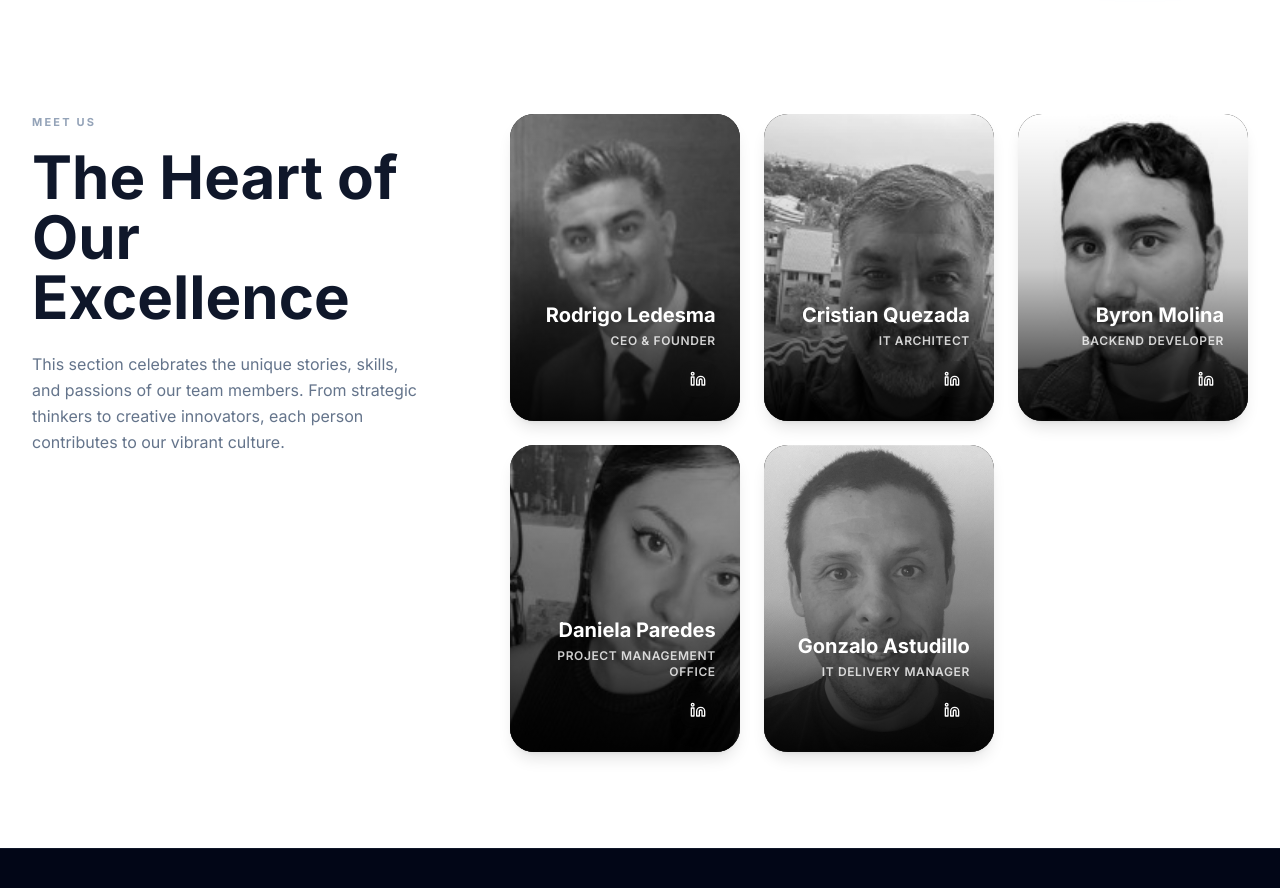
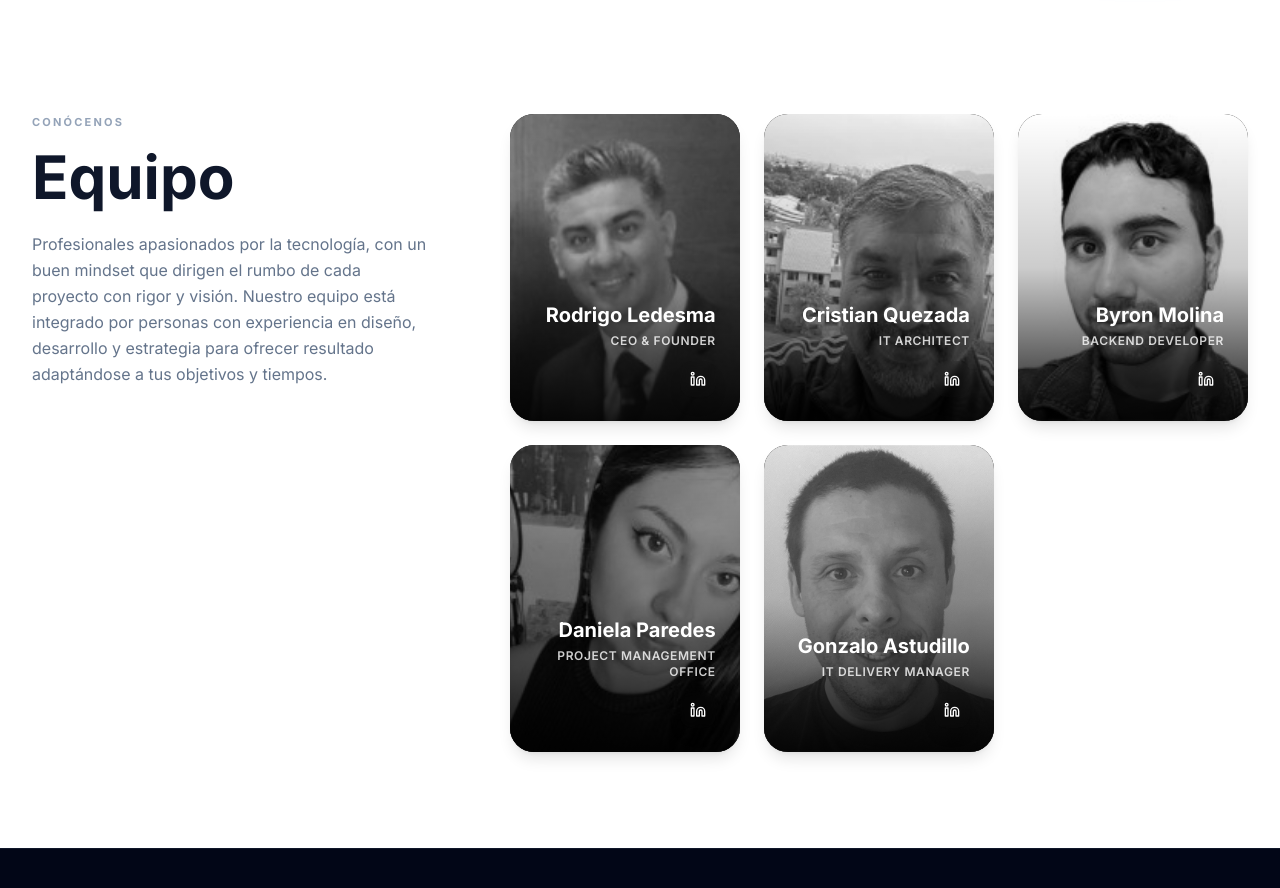
Before and after one commit to asinomas/paginaultima, a React (Vite) app in the folder Pagina_ultima/: page / in a window 1280 px wide. Shown: the part 6206-7094 px from the top of the page. Built offline with nearby package versions, Linux system fonts and the light colour scheme; no server answers.

Commit message:
Update AboutDetail.tsx

```diff
--- a/Pagina_ultima/src/components/AboutDetail.tsx
+++ b/Pagina_ultima/src/components/AboutDetail.tsx
@@ -126,12 +126,13 @@ const AboutDetail: React.FC<AboutDetailProps> = ({ onContactClick, onNavigate })
         <div className="flex flex-col lg:flex-row gap-20 items-start">
           {/* Texto a la izquierda */}
           <div className="lg:w-[35%] lg:sticky lg:top-32">
-            <h4 className="text-[11px] font-bold uppercase tracking-[0.2em] text-slate-400 mb-4">MEET US</h4>
+            <h4 className="text-[11px] font-bold uppercase tracking-[0.2em] text-slate-400 mb-4">Conócenos</h4>
             <h2 className="text-5xl lg:text-6xl font-black text-slate-900 mb-6 leading-[1.1]">
-              The Heart of Our Excellence
+              Equipo
             </h2>
             <p className="text-slate-500 text-base leading-relaxed font-normal">
-              This section celebrates the unique stories, skills, and passions of our team members. From strategic thinkers to creative innovators, each person contributes to our vibrant culture.
+            Profesionales apasionados por la tecnología, con un buen mindset que dirigen el rumbo de cada proyecto con rigor y visión.
+            Nuestro equipo está integrado por personas con experiencia en diseño, desarrollo y estrategia para ofrecer resultado adaptándose a tus objetivos y tiempos.
             </p>
           </div>
 
```
